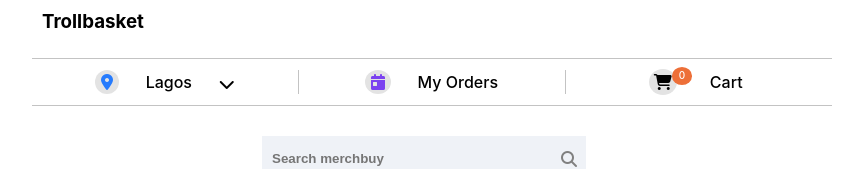
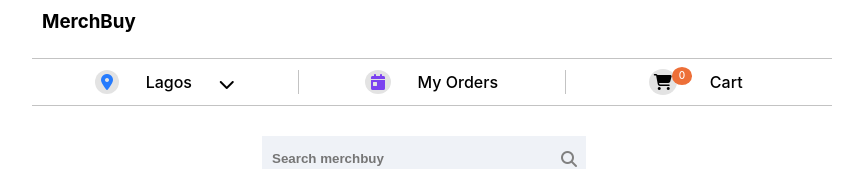
Before and after one commit to friilancer/trollbasket, a React (Create React App) app: page / in a window 1280 px wide. Shown: the top 169 px of the page, without its empty margins (208-1071 px from the left). Built offline with nearby package versions, Linux system fonts and the light colour scheme.

Commit message:
Fix: App name and description

```diff
--- a/public/index.html
+++ b/public/index.html
@@ -7,7 +7,7 @@
     <meta name="theme-color" content="#000000" />
     <meta
       name="description"
-      content="Web site created using create-react-app"
+      content="MerchBuy - A demo e-commerce app"
     />
     <link rel="apple-touch-icon" href="%PUBLIC_URL%/logo192.png" />
     <!--
--- a/src/components/home/homepage.js
+++ b/src/components/home/homepage.js
@@ -10,7 +10,7 @@ const HomePage = () => {
 	const cart = useSelector(state => state.cart.items);
 	return(
 		<>
-		 	<h3 className="homepage-h3">Trollbasket</h3>
+		 	<h3 className="homepage-h3">MerchBuy</h3>
 		 	<nav className="homepage-nav">
 		 		<div className="homepage-nav-item homepage-nav-item-border">
 		 			<i className="fas fa-map-marker-alt text-blue-400 bg-grey-100 border-rounded-full p-rect-y-circular"></i>
```
